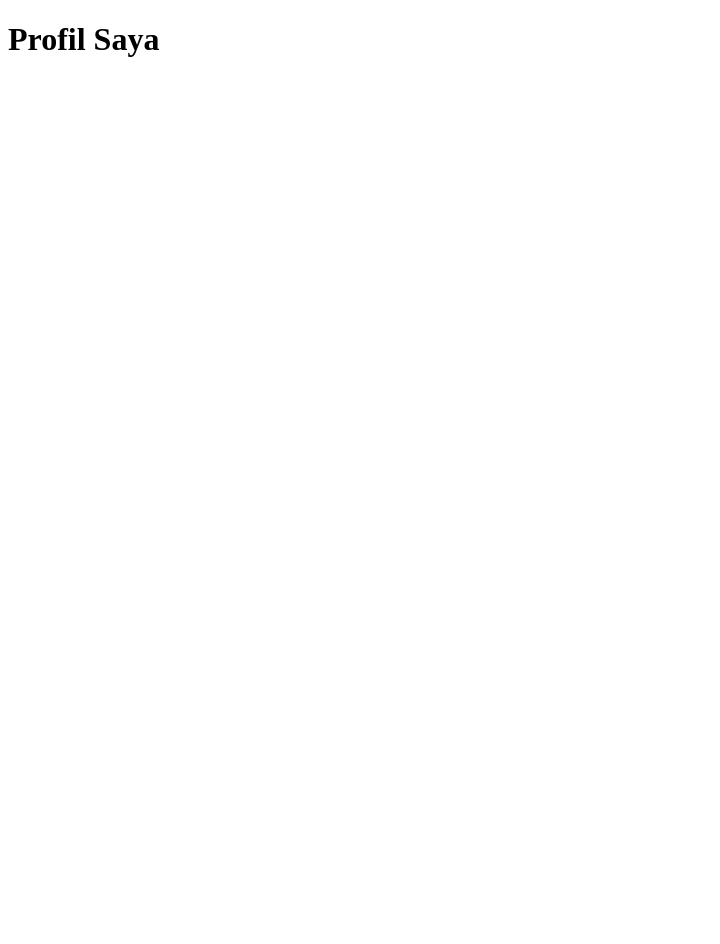
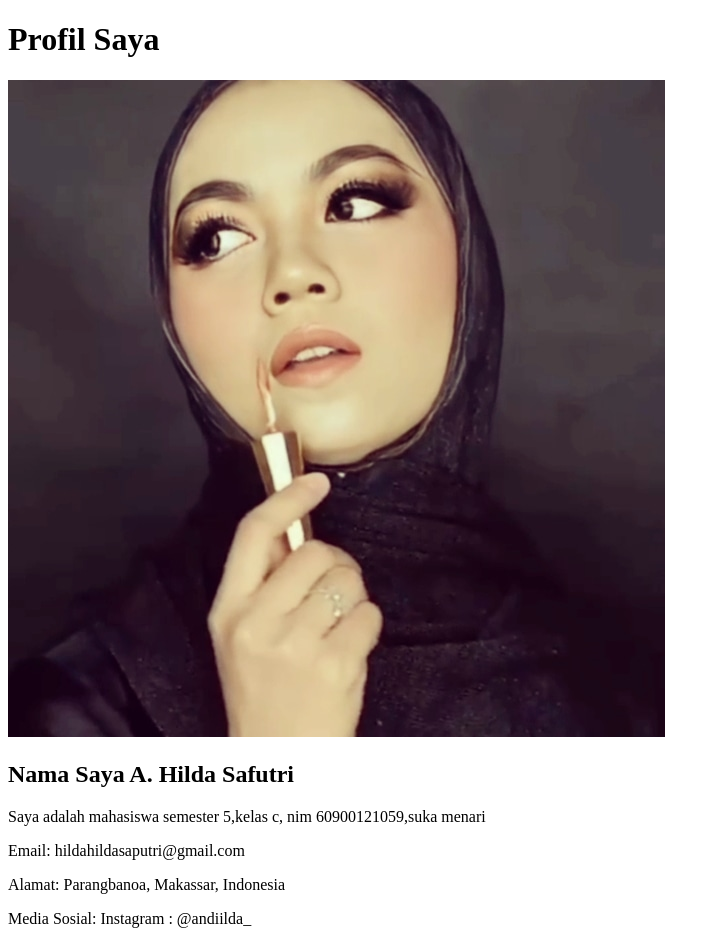
Before and after one commit to andiilda/Laporan5kakas, a plain HTML site: page index.html in a window 1280 px wide. Shown: the whole page, without its empty margins (0-720 px from the left). Before the commit the page ends 800 px from the top, so only its background shows below. Drawn offline with Linux system fonts and the light colour scheme.

Commit message:
commit ketiga menambahkan foto dan data diri kedalam repository

```diff
--- a/index.html
+++ b/index.html
@@ -10,6 +10,16 @@
     <header>
         <h1>Profil Saya</h1>
       </header>
+      <div class="container">
+        <img src="photo - Copy.jpg" alt="Foto Profil" class="profile-img">
+        <h2>Nama Saya A. Hilda Safutri</h2>
+        <p>Saya adalah mahasiswa semester 5,kelas c, nim 60900121059,suka menari</p>
+        <p>Email: hildahildasaputri@gmail.com</p>
+        <p>Alamat: Parangbanoa, Makassar, Indonesia</p>
+        <p>Media Sosial:
+          <a>Instagram : @andiilda_</a>
+        </p>
+      </div>
 
 
 </body>
```
Also changed, not shown: photo - Copy.jpg (added).
